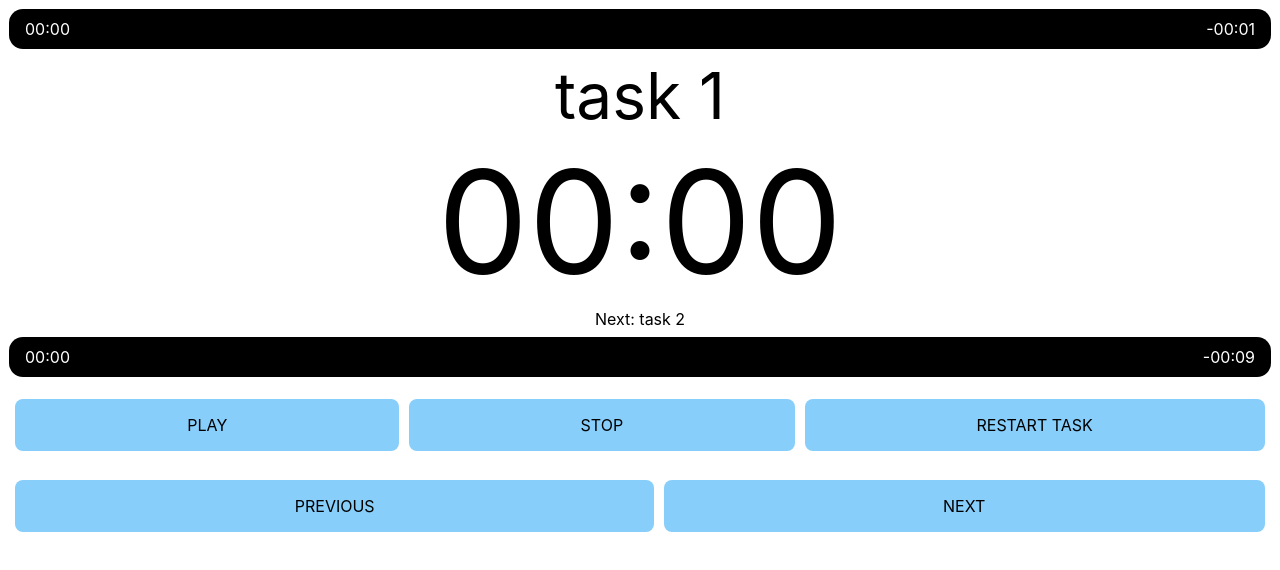
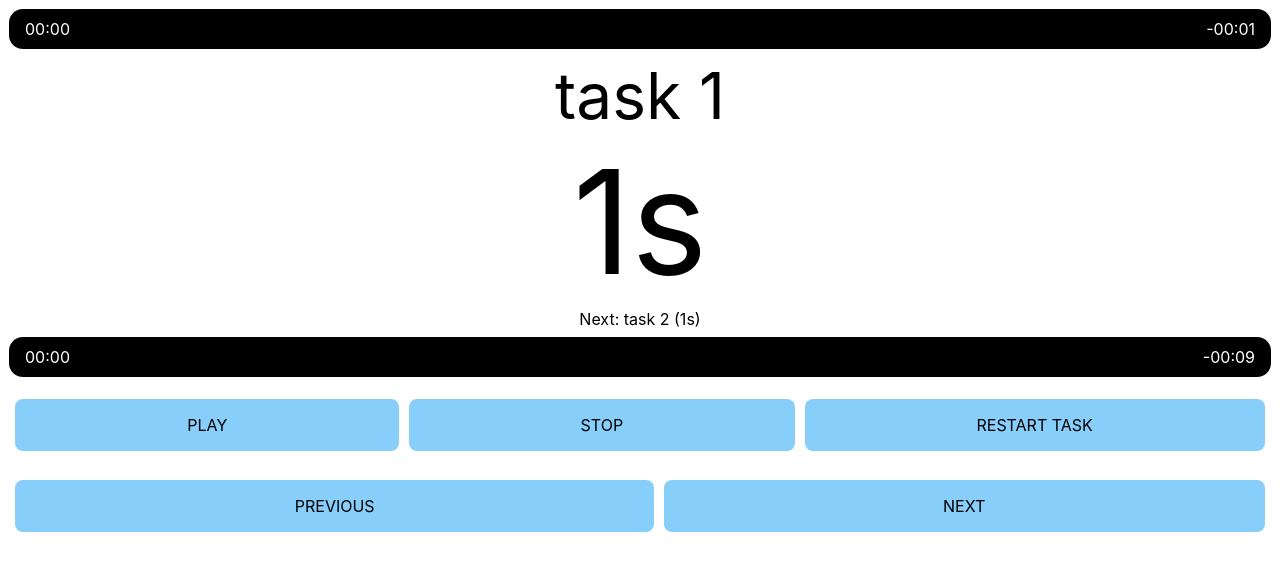
Before and after one commit to dtgoitia/impetus-player-rx, a React (Create React App) app: page / in a window 1280 px wide. Shown: the top 570 px of the page. Built offline with nearby package versions, Linux system fonts and the light colour scheme.

Commit message:
feat: improve timer formatting
Extend `secondsToTime` function to support fancy formatting. Example:

  - Seconds: 3723
  - Standard: 01:02:03
  - Fancy: 1h 2m 3s

```diff
--- a/src/Player/index.js
+++ b/src/Player/index.js
@@ -19,9 +19,17 @@ class Player extends React.Component {
   }
 
   render() {
-    const formattedTime = secondsToTime(this.state.currentTime);
+    const remainingTaskTime = this.state.currentTask.end
+      - (this.state.currentTime < this.state.currentTask.start
+          ? this.state.currentTask.start
+          : this.state.currentTime
+    );
+    const remainingTaskTimeFormatted = secondsToTime(remainingTaskTime, true);
     const presetProgress = this.state.currentTime / this.state.presetDuration;
     const currentProgress = (this.state.currentTime - this.state.currentTask.start) / this.state.currentTask.duration;
+    const nextTaskDescription = this.state.nextTask === null
+      ? 'none'
+      : `${this.state.nextTask.name} (${secondsToTime(this.state.nextTask.duration, true)})`
 
     return (
       <div className="Player">
@@ -34,15 +42,11 @@ class Player extends React.Component {
         </div>
 
         <div className="current-time">
-          { formattedTime }
+          { remainingTaskTimeFormatted }
         </div>
 
         <div className="next-task">
-          Next: {
-            this.state.nextTask === null
-              ? 'none'
-              : this.state.nextTask.name
-          }
+          Next: { nextTaskDescription }
         </div>
 
         <ProgressBar
--- a/src/utils/index.js
+++ b/src/utils/index.js
@@ -74,7 +74,7 @@ export function isTaskCompleted(lastTask, currentTask) {
   return false;
 }
 
-export function secondsToTime(totalSeconds) {
+export function secondsToTime(totalSeconds, fancy = false) {
   const pad = number => `0${number}`.slice(-2);
   let secondsLeft = totalSeconds;
 
@@ -84,7 +84,19 @@ export function secondsToTime(totalSeconds) {
   const minutes = Math.floor(secondsLeft / SECONDS_PER_MINUTE);
   secondsLeft = secondsLeft - minutes * SECONDS_PER_MINUTE;
 
-  const seconds = Math.floor(secondsLeft);
+  const seconds = Math.ceil(secondsLeft);
+
+  if (fancy) {
+    if (hours > 0) {
+      return `${hours}h ${minutes}m ${seconds}s`;
+    }
+    if (minutes > 0) {
+      return `${minutes}m ${seconds}s`;
+    }
+    if (seconds > 0) {
+      return `${seconds}s`;
+    }
+  }
 
   return hours > 0
     ? `${pad(hours)}:${pad(minutes)}:${pad(seconds)}`
```
Also changed, not shown: 1 other file (tests, documents, lock files or other folders).
